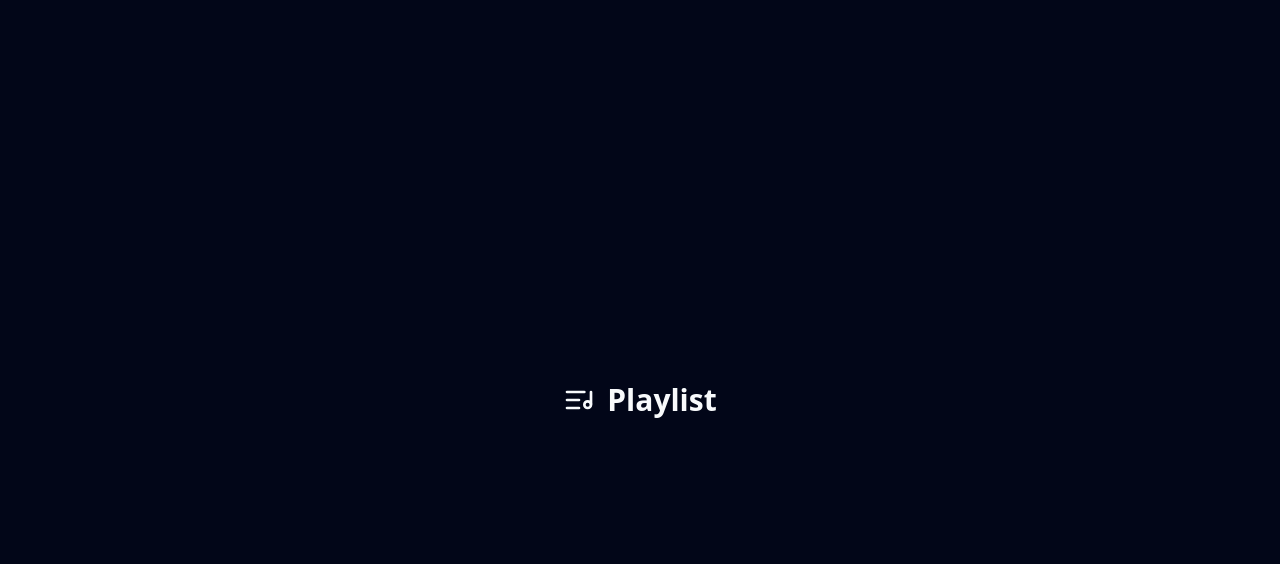
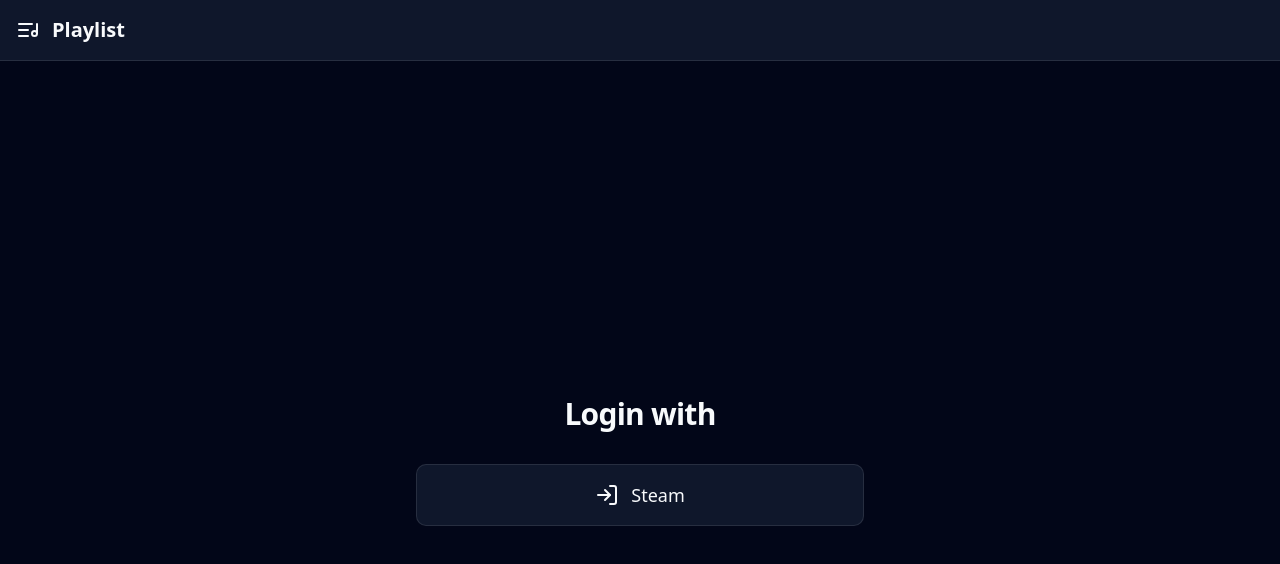
Before and after one commit to gillid/playlist, a Next.js app: page / in a window 1280 px wide. Shown: the top 564 px of the page. Built offline with nearby package versions, Linux system fonts and the light colour scheme.

Commit message:
Simple Login UI

```diff
--- a/src/app/layout.tsx
+++ b/src/app/layout.tsx
@@ -1,5 +1,6 @@
 import type { Metadata } from 'next';
 import { Geist, Geist_Mono } from 'next/font/google';
+import { ListMusic } from 'lucide-react';
 import './globals.css';
 
 const geistSans = Geist({
@@ -13,8 +14,8 @@
 });
 
 export const metadata: Metadata = {
-  title: 'Create Next App',
-  description: 'Generated by create next app',
+  title: 'Playlist',
+  description: 'What do you play next?',
 };
 
 export default function RootLayout({
@@ -23,10 +24,18 @@
   children: React.ReactNode;
 }>) {
   return (
-    <html lang='en' className='dark'>
+    <html lang='en' className='dark' suppressHydrationWarning>
       <body
         className={`${geistSans.variable} ${geistMono.variable} antialiased`}
       >
+        <header className='border-b border-border bg-card'>
+          <div className='container mx-auto px-4 py-4'>
+            <div className='flex items-center gap-3'>
+              <ListMusic aria-hidden className='h-6 w-6' />
+              <h1 className='text-xl font-semibold'>Playlist</h1>
+            </div>
+          </div>
+        </header>
         {children}
       </body>
     </html>
--- a/src/app/page.tsx
+++ b/src/app/page.tsx
@@ -1,12 +1,23 @@
-import { ListMusic } from 'lucide-react';
+import { LogIn } from 'lucide-react';
 
 export default function Home() {
   return (
-    <main className='min-h-screen flex items-center justify-center bg-background text-foreground'>
-      <h1 className='flex items-center gap-3 text-3xl font-semibold'>
-        <ListMusic aria-hidden className='h-8 w-8' />
-        Playlist
-      </h1>
+    <main className='min-h-screen flex items-center justify-center bg-background text-foreground p-4'>
+      <div className='w-full max-w-md space-y-8'>
+        <div className='text-center space-y-2'>
+          <h1 className='text-3xl font-semibold tracking-tight'>Login with</h1>
+        </div>
+
+        <div className='space-y-4'>
+          <button
+            type='button'
+            className='w-full flex items-center justify-center gap-3 px-6 py-4 bg-card hover:bg-card/80 border border-border rounded-lg transition-colors text-card-foreground font-medium text-lg'
+          >
+            <LogIn className='h-6 w-6' aria-hidden />
+            <span>Steam</span>
+          </button>
+        </div>
+      </div>
     </main>
   );
 }
```
Also changed, not shown: 2 other files (tests, documents, lock files or other folders).
